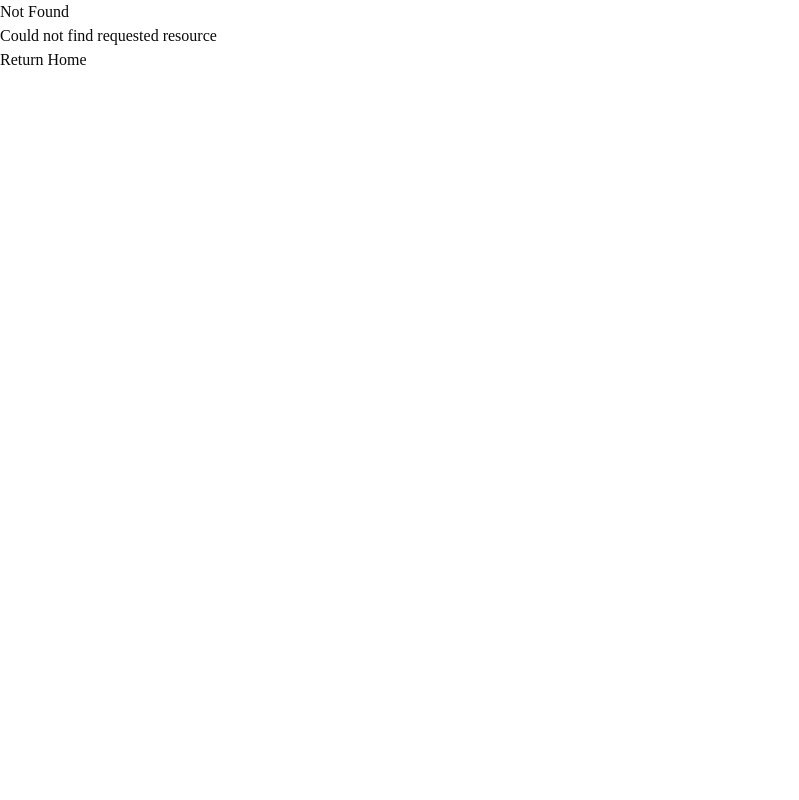
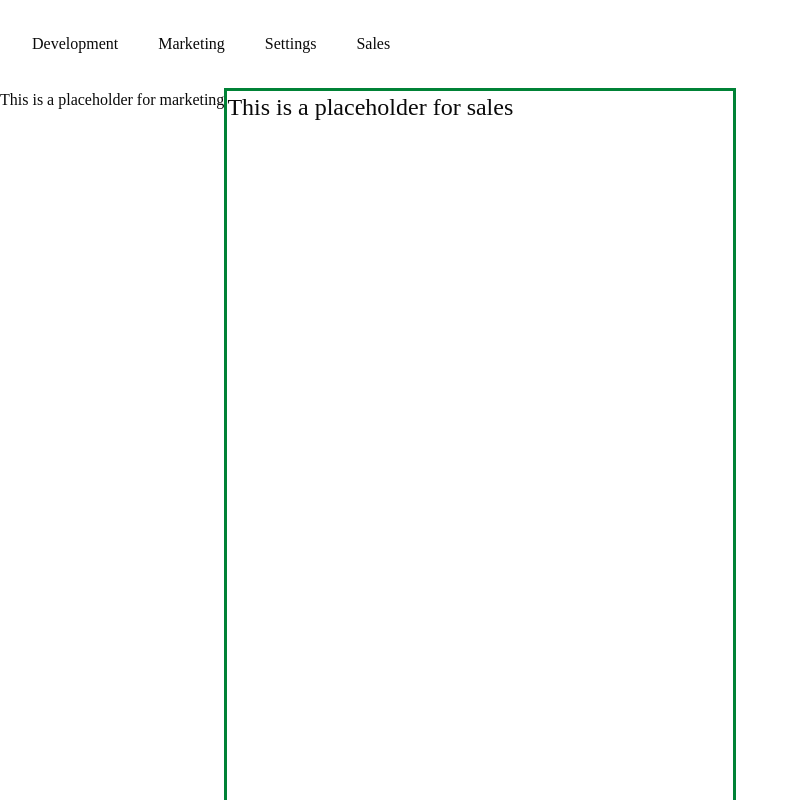
Before and after one commit to DeveloperMonirBD/prisma-blog-client, a Next.js app: page /development in a window 1280 px wide. Before the commit this address had no page. Shown: the top 800 px of the page, without its empty margins (0-799 px from the left). Built offline with nearby package versions, Linux system fonts and the light colour scheme.

Commit message:
Implementing role based layout using parallel routes

```diff
--- /dev/null
+++ b/src/app/(practise)/@marketingSlot/default.tsx
@@ -0,0 +1,6 @@
+
+export default function MarketingDefault() {
+  return (
+    <div>This is a placeholder for marketing</div>
+  )
+}
--- /dev/null
+++ b/src/app/(practise)/@marketingSlot/marketing/layout.tsx
@@ -0,0 +1,9 @@
+import React from 'react'
+
+export default function SettingLayout({children}:{children: React.ReactNode}) {
+  return (
+      <div>
+          {children}
+    </div>
+  )
+}
--- /dev/null
+++ b/src/app/(practise)/@marketingSlot/marketing/page.tsx
@@ -0,0 +1,4 @@
+
+export default function MarketingPage() {
+  return <div className="border-3 border-green-700 h-screen w-lg">This is Marketing Page</div>;
+}
--- /dev/null
+++ b/src/app/(practise)/@marketingSlot/marketing/settings/page.tsx
@@ -0,0 +1,6 @@
+
+export default function SettingPage() {
+  return (
+    <div className="border-3 border-yellow-700 h-screen w-lg">This is Setting Page</div>
+  )
+}
--- /dev/null
+++ b/src/app/(practise)/@salesSlot/default.tsx
@@ -0,0 +1,7 @@
+export default function SalesDefault() {
+    return (
+        <div className="border-3 border-green-700 h-screen w-lg">
+            <h1 className="text-2xl">This is a placeholder for sales</h1>
+        </div>
+    );
+}
--- /dev/null
+++ b/src/app/(practise)/@salesSlot/sales/page.tsx
@@ -0,0 +1,4 @@
+
+export default function SalesPage() {
+  return <div className="border-3 border-blue-700 h-screen w-lg">This is sales page</div>;
+}
--- /dev/null
+++ b/src/app/(practise)/default.tsx
@@ -0,0 +1,8 @@
+
+export default function RootDefault() {
+  return (
+      <div className="border-3 border-green-700 h-screen w-lg">
+          <h1 className="text-2xl">This is default root</h1>
+      </div>
+  );
+}
--- /dev/null
+++ b/src/app/(practise)/development/page.tsx
@@ -0,0 +1,7 @@
+export default function MarketingPage() {
+    return (
+        <div className="border-3 border-green-700 h-screen w-lg">
+            <h1 className="text-2xl">This is a placeholder for marketing</h1>
+        </div>
+    );
+}
--- /dev/null
+++ b/src/app/(practise)/layout.tsx
@@ -0,0 +1,37 @@
+import Link from 'next/link';
+import React from 'react';
+
+export default function PracticeLayout({
+    children,
+    marketingSlot,
+    salesSlot
+}: {
+    children: React.ReactNode;
+    marketingSlot: React.ReactNode;
+    salesSlot: React.ReactNode;
+}) {
+    return (
+        <div>
+            <nav className="flex gap-10 m-8">
+                <Link href="/development" className="hover:underline">
+                    Development
+                </Link>
+                <Link href="/marketing" className="hover:underline">
+                    Marketing
+                </Link>
+                <Link href="/marketing/settings" className="hover:underline">
+                    Settings
+                </Link>
+                <Link href="/sales" className="hover:underline">
+                    Sales
+                </Link>
+            </nav>
+
+            <div className="flex">
+                {marketingSlot}
+                {salesSlot}
+            </div>
+            {children}
+        </div>
+    );
+}
```
